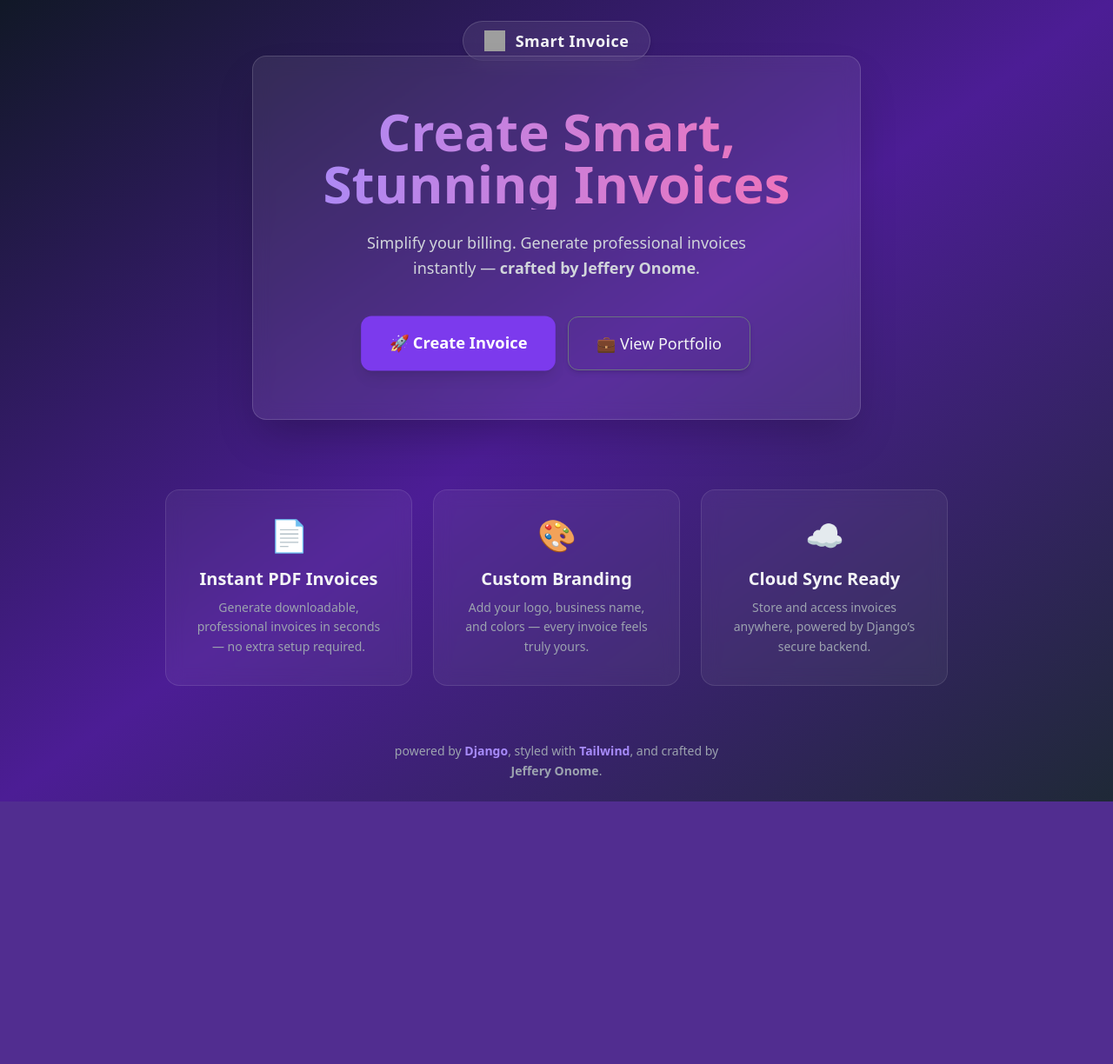
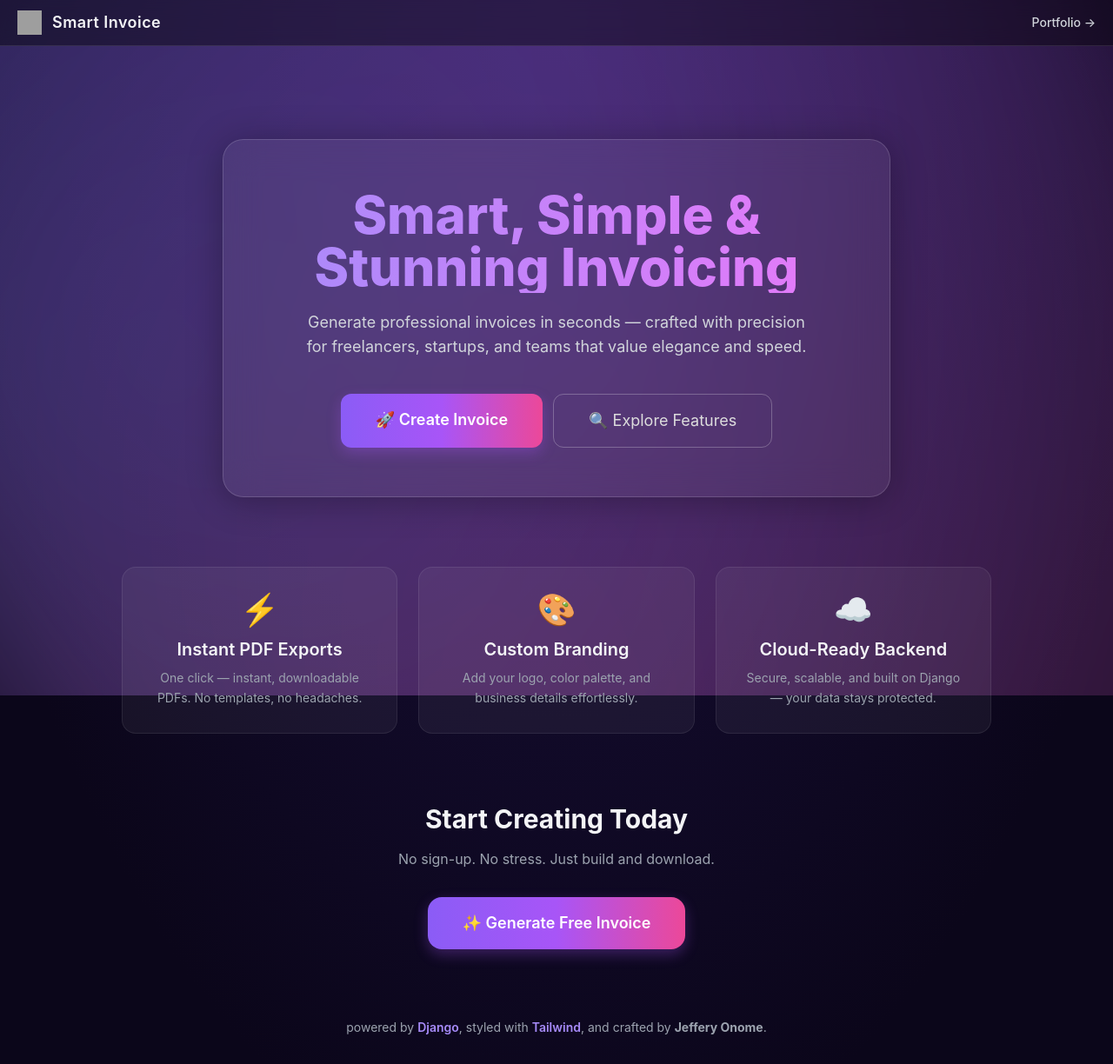
Before and after one commit to goldenjeffempire/smart-invoice, a Django app: page / in a window 1280 px wide. Shown: the whole page at 87% size. Before the commit the page ends 922 px from the top, so only its background shows below. Run offline with Django 5.2, Linux system fonts and the light colour scheme; data comes from the database, SQL or seed files in the repository; some libraries are stand-ins or nearby versions; grey boxes are pictures that could not be loaded.

Commit message:
Fixed & Update all issues and updated the environment variables

```diff
--- a/invoices/templates/invoices/landing.html
+++ b/invoices/templates/invoices/landing.html
@@ -3,155 +3,203 @@
 <head>
   <meta charset="utf-8" />
   <meta name="viewport" content="width=device-width,initial-scale=1" />
-  <title>Smart Invoice — Built by Jeffery Onome</title>
+  <meta name="description" content="Smart Invoice — Fast, simple, professional invoicing for freelancers and businesses. Built by Jeffery Onome." />
+  <title>Smart Invoice — by Jeffery Onome</title>
   <script src="https://cdn.tailwindcss.com"></script>
+
   <style>
-    /* Glassmorphism Base */
-    .glass {
-      background: rgba(255, 255, 255, 0.08);
-      backdrop-filter: blur(10px);
-      -webkit-backdrop-filter: blur(10px);
-      border: 1px solid rgba(255, 255, 255, 0.15);
+    :root {
+      color-scheme: dark;
     }
 
-    /* Button Animation */
-    .btn-animate {
-      transition: all 0.3s ease;
-      transform: scale(1);
-      animation: gentlePulse 3s ease-in-out infinite;
-    }
-    .btn-animate:hover {
-      transform: scale(1.08) translateY(-2px);
-      box-shadow: 0 10px 25px rgba(139, 92, 246, 0.4);
-      background: linear-gradient(90deg, #8b5cf6, #a78bfa);
+    body {
+      background: radial-gradient(ellipse at top, #1a103d, #0b061a 80%);
+      font-family: 'Inter', sans-serif;
+      overflow-x: hidden;
+      position: relative;
+      min-height: 100vh;
+      color: #f3f4f6;
     }
 
-    /* Hero fade-in */
+    /* ===== Wave Background Animation ===== */
+    .wave-bg {
+      position: fixed;
+      inset: 0;
+      overflow: hidden;
+      z-index: -1;
+    }
+
+    .wave {
+      position: absolute;
+      width: 200%;
+      height: 200%;
+      top: -50%;
+      left: -50%;
+      background: radial-gradient(circle at 30% 30%, rgba(168, 85, 247, 0.25), transparent 70%),
+                  radial-gradient(circle at 70% 70%, rgba(236, 72, 153, 0.25), transparent 70%),
+                  radial-gradient(circle at 40% 80%, rgba(59, 130, 246, 0.25), transparent 70%);
+      filter: blur(100px);
+      animation: rotate 40s linear infinite;
+    }
+
+    @keyframes rotate {
+      from { transform: rotate(0deg); }
+      to { transform: rotate(360deg); }
+    }
+
+    /* ===== Glass and Buttons ===== */
+    .glass {
+      background: rgba(255, 255, 255, 0.06);
+      backdrop-filter: blur(20px);
+      border: 1px solid rgba(255, 255, 255, 0.15);
+      border-radius: 1.5rem;
+      box-shadow: 0 4px 40px rgba(0, 0, 0, 0.3);
+    }
+
+    .btn {
+      transition: all 0.25s ease;
+      display: inline-block;
+    }
+
+    .btn-primary {
+      background: linear-gradient(90deg, #8b5cf6, #a855f7, #ec4899);
+      color: white;
+      font-weight: 600;
+      box-shadow: 0 6px 16px rgba(168, 85, 247, 0.3);
+    }
+
+    .btn-primary:hover {
+      transform: scale(1.05);
+      box-shadow: 0 8px 25px rgba(236, 72, 153, 0.45);
+    }
+
+    .btn-outline {
+      border: 1px solid rgba(255, 255, 255, 0.25);
+      color: #ddd;
+    }
+
+    .btn-outline:hover {
+      background: rgba(255, 255, 255, 0.1);
+      border-color: rgba(255, 255, 255, 0.4);
+    }
+
     .fade-in {
       opacity: 0;
       transform: translateY(10px);
-      animation: fadeIn 1s ease forwards;
+      animation: fadeIn 1.2s ease forwards;
     }
 
-    /* Keyframes */
     @keyframes fadeIn {
       to {
         opacity: 1;
         transform: translateY(0);
       }
     }
-    @keyframes gentlePulse {
-      0%, 100% {
-        transform: scale(1);
-      }
-      50% {
-        transform: scale(1.05);
-      }
+
+    .card {
+      background: rgba(255, 255, 255, 0.05);
+      border: 1px solid rgba(255, 255, 255, 0.08);
+      border-radius: 1rem;
+      padding: 1.75rem;
+      transition: all 0.3s ease;
     }
 
-    /* Feature Card Animation */
-    .card {
-      opacity: 0;
-      transform: translateY(30px);
-      transition: all 0.8s ease-out;
-      background: rgba(255, 255, 255, 0.05);
-      border: 1px solid rgba(255, 255, 255, 0.1);
+    .card:hover {
+      transform: translateY(-5px);
+      border-color: rgba(255, 255, 255, 0.2);
+      box-shadow: 0 8px 25px rgba(139, 92, 246, 0.25);
+    }
+
+    nav {
+      background: rgba(0, 0, 0, 0.4);
       backdrop-filter: blur(10px);
-    }
-    .card.visible {
-      opacity: 1;
-      transform: translateY(0);
-    }
-    .card:hover {
-      transform: translateY(-6px);
-      border-color: rgba(255, 255, 255, 0.3);
-      box-shadow: 0 10px 25px rgba(139, 92, 246, 0.3);
+      border-bottom: 1px solid rgba(255, 255, 255, 0.1);
     }
   </style>
 </head>
 
-<body class="bg-gradient-to-br from-gray-900 via-violet-900 to-gray-800 text-gray-100 flex flex-col items-center justify-center min-h-screen overflow-x-hidden">
+<body>
 
-  <!-- Header -->
-  <header class="absolute top-6 left-0 w-full flex justify-center">
-    <div class="glass px-6 py-2 rounded-full flex items-center gap-3 shadow-md">
-      <img src="https://cdn-icons-png.flaticon.com/512/2329/2329231.png" alt="Smart Invoice Logo" class="w-6 h-6" />
-      <span class="text-lg font-semibold tracking-wide">Smart Invoice</span>
+  <!-- Background Animation -->
+  <div class="wave-bg">
+    <div class="wave"></div>
+  </div>
+
+  <!-- ===== Navbar ===== -->
+  <nav class="fixed top-0 left-0 w-full z-20">
+    <div class="max-w-7xl mx-auto px-5 py-3 flex justify-between items-center">
+      <div class="flex items-center gap-3">
+        <img src="https://cdn-icons-png.flaticon.com/512/2329/2329231.png" alt="Smart Invoice Logo" class="w-7 h-7" loading="lazy" />
+        <span class="text-lg font-semibold tracking-wide">Smart Invoice</span>
+      </div>
+      <a href="https://onome-portfolio-ten.vercel.app" target="_blank" class="text-sm font-medium text-gray-300 hover:text-white transition">
+        Portfolio →
+      </a>
     </div>
-  </header>
+  </nav>
 
-  <!-- Hero Section -->
-  <main class="text-center px-6 glass rounded-2xl shadow-2xl py-14 mt-16 w-[90%] md:w-[700px] fade-in">
-    <h1 class="text-5xl md:text-6xl font-extrabold mb-6 leading-tight bg-clip-text text-transparent bg-gradient-to-r from-violet-400 to-pink-400">
-      Create Smart, Stunning Invoices
+  <!-- ===== Hero Section ===== -->
+  <main class="mt-28 md:mt-40 px-6 fade-in w-full max-w-3xl glass py-14 text-center mx-auto">
+    <h1 class="text-4xl md:text-6xl font-extrabold leading-tight bg-clip-text text-transparent bg-gradient-to-r from-violet-400 to-fuchsia-400 mb-5">
+      Smart, Simple & Stunning Invoicing
     </h1>
 
-    <p class="text-gray-300 mb-10 max-w-lg mx-auto text-lg leading-relaxed">
-      Simplify your billing. Generate professional invoices instantly —
-      <strong>crafted by Jeffery Onome</strong>.
+    <p class="text-gray-300 mb-10 max-w-xl mx-auto text-base md:text-lg leading-relaxed">
+      Generate professional invoices in seconds — crafted with precision for freelancers, startups, and teams that value elegance and speed.
     </p>
 
-    <div class="flex justify-center gap-4 flex-wrap">
-      <a href="/invoices/invoice/"
-         class="btn-animate px-8 py-4 bg-violet-600 rounded-xl text-white font-semibold text-lg shadow-lg transition">
+    <div class="flex justify-center gap-3 flex-wrap">
+      <a href="/invoices/invoice/" class="btn btn-primary px-8 py-3 md:px-10 md:py-4 rounded-xl text-base md:text-lg">
         🚀 Create Invoice
       </a>
-      <a href="https://onome-portfolio-ten.vercel.app"
-         target="_blank"
-         class="px-8 py-4 border border-gray-500 rounded-xl text-lg hover:bg-gray-800 transition shadow-md">
-        💼 View Portfolio
+      <a href="#features" class="btn btn-outline px-8 py-3 md:px-10 md:py-4 rounded-xl text-base md:text-lg">
+        🔍 Explore Features
       </a>
     </div>
   </main>
 
-  <!-- Features -->
-  <section id="features" class="grid grid-cols-1 md:grid-cols-3 gap-6 mt-20 w-[90%] md:w-[900px]">
-    <div class="card p-8 rounded-2xl text-center">
-      <div class="text-4xl mb-4">📄</div>
-      <h3 class="text-xl font-semibold mb-2">Instant PDF Invoices</h3>
+  <!-- ===== Features ===== -->
+  <section id="features" class="grid grid-cols-1 sm:grid-cols-2 md:grid-cols-3 gap-6 mt-20 w-[90%] md:w-[1000px] mx-auto">
+    <div class="card text-center">
+      <div class="text-3xl md:text-4xl mb-3">⚡</div>
+      <h3 class="text-lg md:text-xl font-semibold mb-2">Instant PDF Exports</h3>
       <p class="text-gray-400 text-sm leading-relaxed">
-        Generate downloadable, professional invoices in seconds — no extra setup required.
+        One click — instant, downloadable PDFs. No templates, no headaches.
       </p>
     </div>
 
-    <div class="card p-8 rounded-2xl text-center">
-      <div class="text-4xl mb-4">🎨</div>
-      <h3 class="text-xl font-semibold mb-2">Custom Branding</h3>
+    <div class="card text-center">
+      <div class="text-3xl md:text-4xl mb-3">🎨</div>
+      <h3 class="text-lg md:text-xl font-semibold mb-2">Custom Branding</h3>
       <p class="text-gray-400 text-sm leading-relaxed">
-        Add your logo, business name, and colors — every invoice feels truly yours.
+        Add your logo, color palette, and business details effortlessly.
       </p>
     </div>
 
-    <div class="card p-8 rounded-2xl text-center">
-      <div class="text-4xl mb-4">☁️</div>
-      <h3 class="text-xl font-semibold mb-2">Cloud Sync Ready</h3>
+    <div class="card text-center sm:col-span-2 md:col-span-1">
+      <div class="text-3xl md:text-4xl mb-3">☁️</div>
+      <h3 class="text-lg md:text-xl font-semibold mb-2">Cloud-Ready Backend</h3>
       <p class="text-gray-400 text-sm leading-relaxed">
-        Store and access invoices anywhere, powered by Django’s secure backend.
+        Secure, scalable, and built on Django — your data stays protected.
       </p>
     </div>
   </section>
 
-  <!-- Footer -->
-  <footer class="mt-16 mb-6 text-gray-400 text-sm text-center max-w-md leading-relaxed px-4">
+  <!-- ===== CTA ===== -->
+  <section class="mt-20 text-center px-6">
+    <h2 class="text-2xl md:text-3xl font-bold mb-4">Start Creating Today</h2>
+    <p class="text-gray-400 mb-8 text-sm md:text-base">No sign-up. No stress. Just build and download.</p>
+    <a href="/invoices/invoice/" class="btn btn-primary px-8 py-3 md:px-10 md:py-4 rounded-2xl font-semibold text-base md:text-lg">
+      ✨ Generate Free Invoice
+    </a>
+  </section>
+
+  <!-- ===== Footer ===== -->
+  <footer class="mt-20 mb-8 text-gray-400 text-xs md:text-sm text-center px-6 leading-relaxed">
     powered by <span class="font-semibold text-violet-400">Django</span>,
-    styled with <span class="font-semibold text-violet-400">Tailwind</span>,
+    styled with <span class="font-semibold text-violet-400">Tailwind</span>,<br class="md:hidden">
     and crafted by <strong>Jeffery Onome</strong>.
   </footer>
 
-  <!-- Scroll Animation -->
-  <script>
-    const cards = document.querySelectorAll('.card');
-    const observer = new IntersectionObserver(entries => {
-      entries.forEach(entry => {
-        if (entry.isIntersecting) {
-          entry.target.classList.add('visible');
-          observer.unobserve(entry.target);
-        }
-      });
-    }, { threshold: 0.2 });
-
-    cards.forEach(card => observer.observe(card));
-  </script>
-
 </body>
 </html>
```
